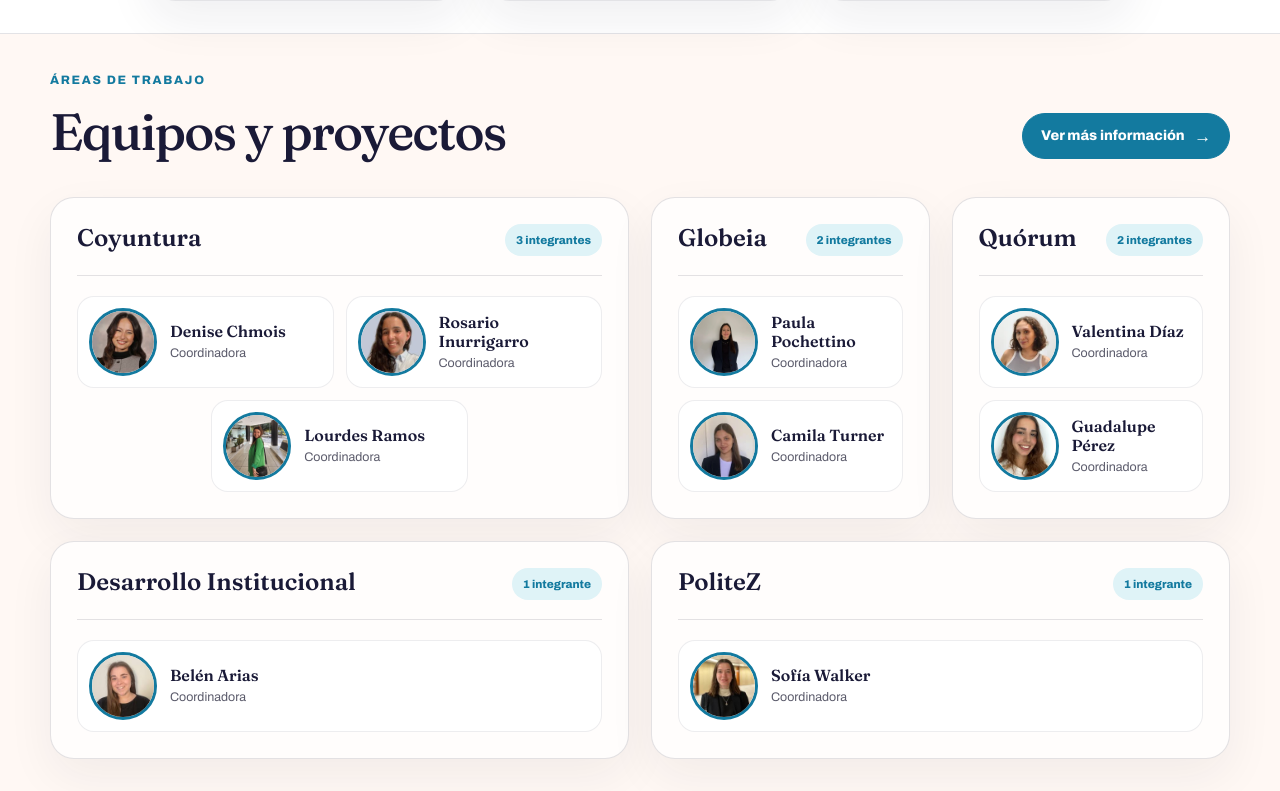
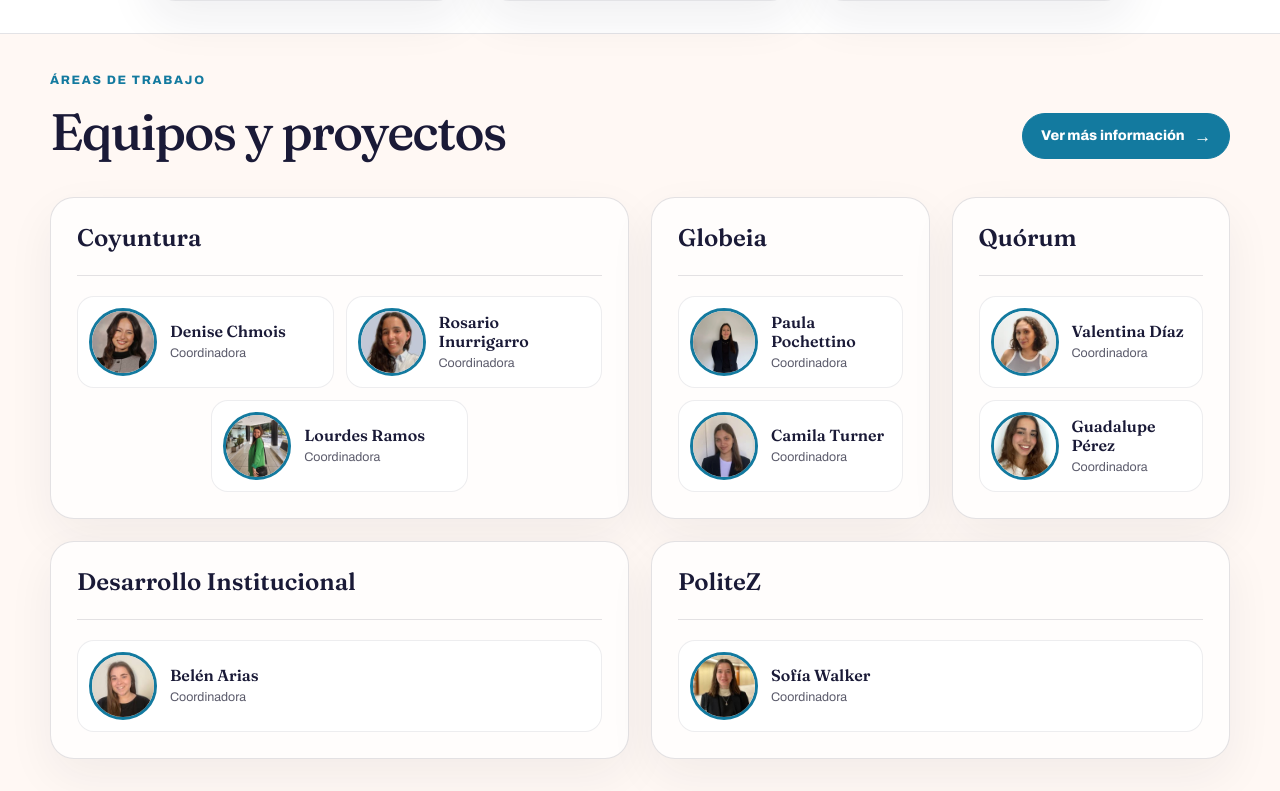
Before and after one commit to FundacionPoliteia/politeia-web, a Next.js app: page /equipo in a window 1280 px wide. Shown: the part 906-1697 px from the top of the page. Built offline with nearby package versions, Linux system fonts and the light colour scheme.

Commit message:
removed team count

```diff
--- a/app/(public)/equipo/page.js
+++ b/app/(public)/equipo/page.js
@@ -314,17 +314,6 @@ const TEAM_STYLES = `
     line-height: 1.2;
   }
 
-  .team-page__team-count {
-    flex: 0 0 auto;
-    padding: 7px 11px;
-    border-radius: 999px;
-    color: var(--azul);
-    background: var(--team-blue-soft);
-    font-size: .71rem;
-    font-weight: 800;
-    white-space: nowrap;
-  }
-
   .team-page__member-list {
     display: grid;
     grid-template-columns: 1fr;
@@ -581,12 +570,6 @@ export default function EquipoPage() {
               >
                 <header className="team-page__team-header">
                   <h3>{project.nombre}</h3>
-                  <span className="team-page__team-count">
-                    {project.miembros.length}{' '}
-                    {project.miembros.length === 1
-                      ? 'integrante'
-                      : 'integrantes'}
-                  </span>
                 </header>
 
                 <div className="team-page__member-list">
```
